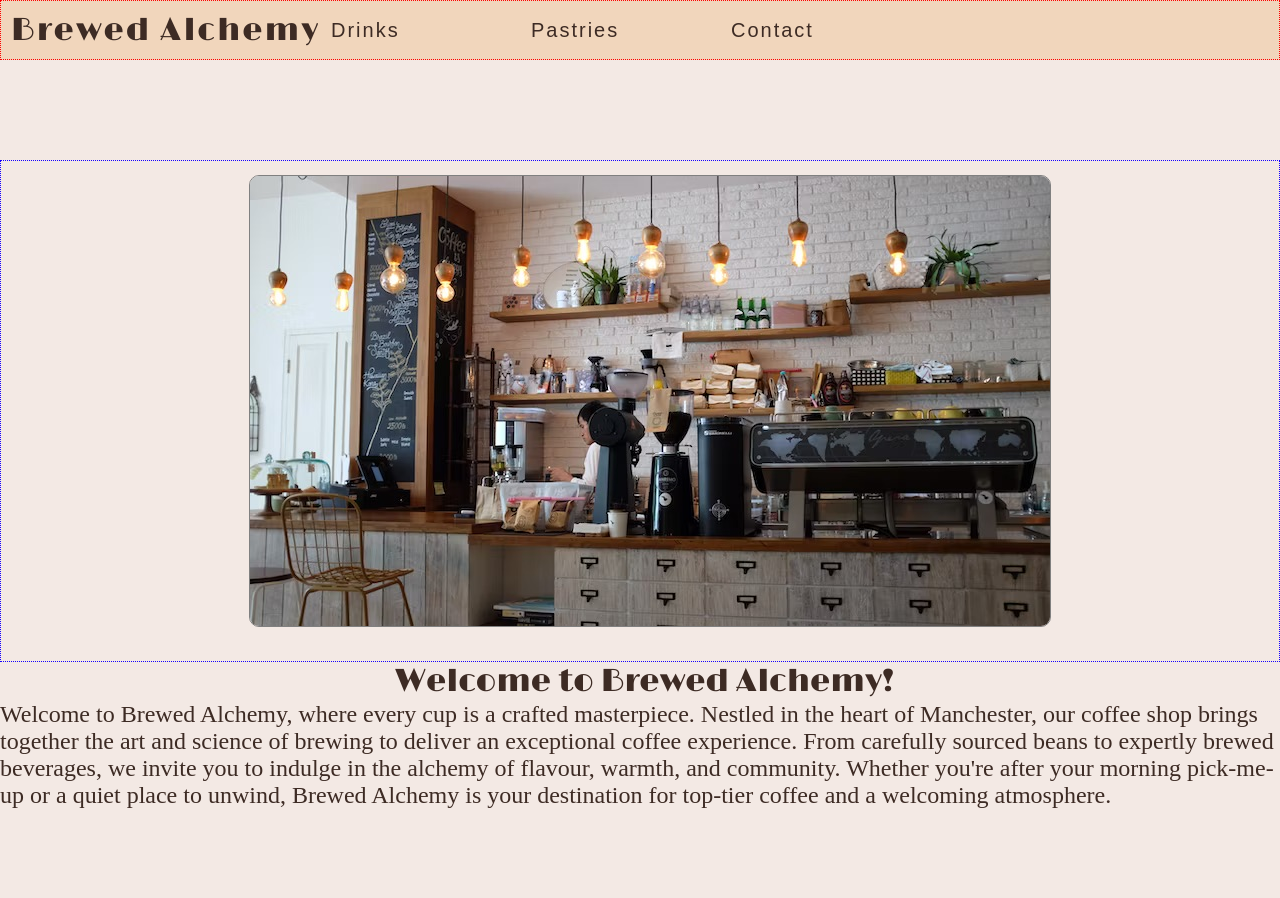
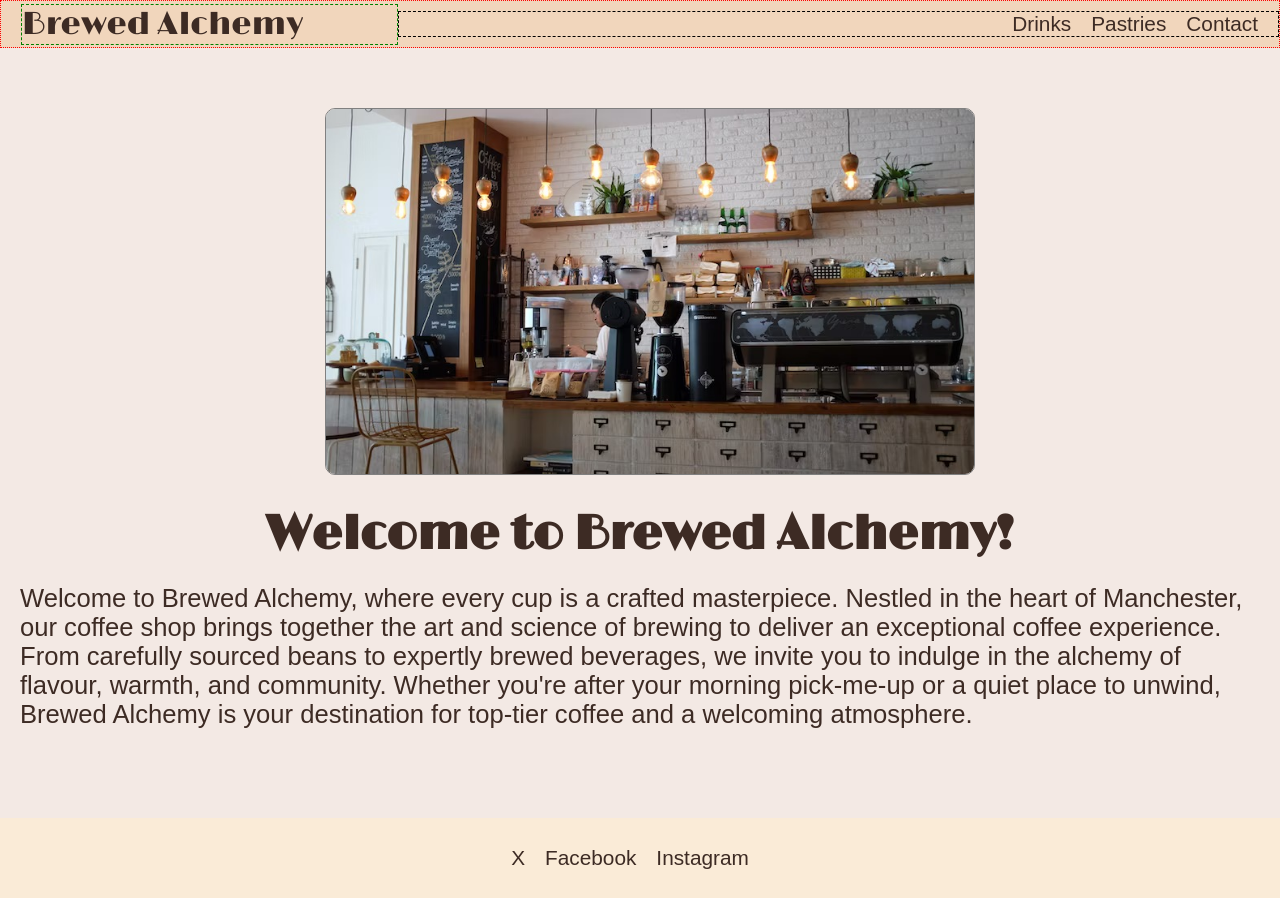
Before and after one commit to dannymoscrop/my-coffee-shop, a plain HTML site: page index.html in a window 1280 px wide. Before the commit the page ends 809 px from the top, so only its background shows below. Drawn offline with nearby package versions, Linux system fonts and the light colour scheme; a web font is replaced by a local one.

Commit message:
code fix, layout edit

```diff
--- a/index.html
+++ b/index.html
@@ -14,20 +14,34 @@
   </head>
   <body>
     <div id="navbar">
-      <div class=".logo">
-        <h1><a href="index.html">Brewed Alchemy</a><h1>
+      <div class="logo">
+        <a href="index.html">Brewed Alchemy</a>
       </div>
-      <a href="drinks.html">Drinks</a>
-      <a href="pastries.html">Pastries</a>
-      <a href="contact.html">Contact</a>
+      <div class="navlinks">
+        <a href="drinks.html">Drinks</a>
+        <a href="pastries.html">Pastries</a>
+        <a href="contact.html">Contact</a>
+      </div>
     </div>
     <div class="container">
-      <img src="/assets/images/coffee_bar.jpeg" alt="coffee bar"/>
+      <img src="./assets/images/coffee_bar.jpeg" alt="coffee bar"/>
+
+      <div class="heading">
+        <h1>Welcome to Brewed Alchemy!</h1>
+      </div>
+      <p>
+        Welcome to Brewed Alchemy, where every cup is a crafted masterpiece. Nestled in the heart of Manchester, our coffee shop brings together the art and science of brewing to deliver an exceptional coffee experience. From carefully sourced beans to expertly brewed beverages, we invite you to indulge in the alchemy of flavour, warmth, and community. Whether you're after your morning pick-me-up or a quiet place to unwind, Brewed Alchemy is your destination for top-tier coffee and a welcoming atmosphere.
+      </p>
 
     </div>
-    <div class="h2">
-      <h2>Welcome to Brewed Alchemy!</h2>
-    </div>
-    <p>Welcome to Brewed Alchemy, where every cup is a crafted masterpiece. Nestled in the heart of Manchester, our coffee shop brings together the art and science of brewing to deliver an exceptional coffee experience. From carefully sourced beans to expertly brewed beverages, we invite you to indulge in the alchemy of flavour, warmth, and community. Whether you're after your morning pick-me-up or a quiet place to unwind, Brewed Alchemy is your destination for top-tier coffee and a welcoming atmosphere.</p>
+    <footer>
+      <div id="navbar-social">
+        <div class="navlinks-social">
+          <a href="drinks.html">X</a>
+          <a href="pastries.html">Facebook</a>
+          <a href="contact.html">Instagram</a>
+        </div>
+      </div>
+    </footer>
   </body>
 </html>
--- a/styles.css
+++ b/styles.css
@@ -2,69 +2,104 @@
   padding: 0;
   margin: 0;
   text-decoration: none;
+  list-style: none;
+  box-sizing: border-box;
+}
+
+html {
+  margin: 0 auto;
   max-width: 2560px;
 }
 
 body {
   font-family: Arial;
   background-color: #F3E9E4;
-    font-size: 30px;
+  color: #3D2B24;
+  font-size: 16px;
 }
 
 #navbar {
+  width: 100%;
   background-color: #F1D6BC;
-    text-decoration: none;
-    font-size: 20px;
   height: 3rem;
   display: flex;
-    padding-block: 5px;
   align-items: center;
-    letter-spacing: 2px;
   border: 1px dotted; color: red;
 }
 
-  a {
-    color: #3D2B24;
-    width: 10em;
+.logo {
+  font-family: "Limelight", sans-serif;
+  width: 30%;
+  margin-left: 20px;
+  font-size: 2rem;
+  border: 1px dashed green;
 }
 
-  .limelight-regular {
-    font-family: "Limelight", sans-serif;
-    font-weight: 400;
-    font-style: normal;
+.navlinks {
+  border: 1px dashed black;
+  width: 70%;
+  display: flex;
+  justify-content: flex-end;
+}
+
+a, a:visited {
+  color: #3D2B24;
+}
+
+.navlinks > a {
+  font-size: 1.3rem;
+  margin-right: 20px;
 }
 
 .container {
   display: flex;
-    justify-content: center;
+  flex-direction: column;
   align-items: center;
-    margin-top: 100px;
-    margin: 100px, 100px;
-    height: 500px;
-    border: 1px dotted; color: rgb(21, 0, 255);
+  margin: 50px 20px 0 20px;
+  height: 90vh;
+}
+
+p {
+  font-size: 1.6rem;
 }
 
 img {
   border: 1px solid grey;
   margin: 10px 20px 30px 40px;
   border-radius: 10px;
-    width: 800px;
-    justify-content: center;
+  width: 650px;
+}
+
+h1 {
+  font-size: 3em;
+  font-family: "Limelight", sans-serif;
+  margin-bottom: 20px;
+}
+
+#navbar-social {
+  width: 100%;
+  background-color: antiquewhite;
+  height: 5rem;
+  display: flex;
+  justify-content: space-around;
   align-items: center;
 }
 
-  .drinks {
-    width: 300px;
-    height: auto;
+.navlinks-social {
   display: flex;
-    flex-direction: row;
-    justify-content: space-evenly;
-    align-items: center;
-
-
+  justify-content: space-around;
 }
 
-  h1, h2 {
+a, a:visited {
+  color: #3D2B24;
+}
+
+.navlinks-social > a {
+  font-size: 1.3rem;
+  margin-right: 20px;
+}
+
+/* h1, h2 {
   color:#3D2B24;
   font-family: "Limelight", sans-serif;
   font-weight: 400;
@@ -82,9 +117,6 @@
   font-style: normal;
   font-size: 1.5rem;
   color: #3D2B24;
-    display: flex;
-    margin: 0 auto;
-    width: 1280px;
 }
 
 .center {
@@ -97,4 +129,4 @@
   width: 10px;
   max-width: 50%;
   max-height: 50%;
-  }
+} */
```
Also changed, not shown: drinks.html (+11 -9 lines), pastries.html (+12 -5 lines), 1 other file. Lines whose indentation alone changed are shown as unchanged.
